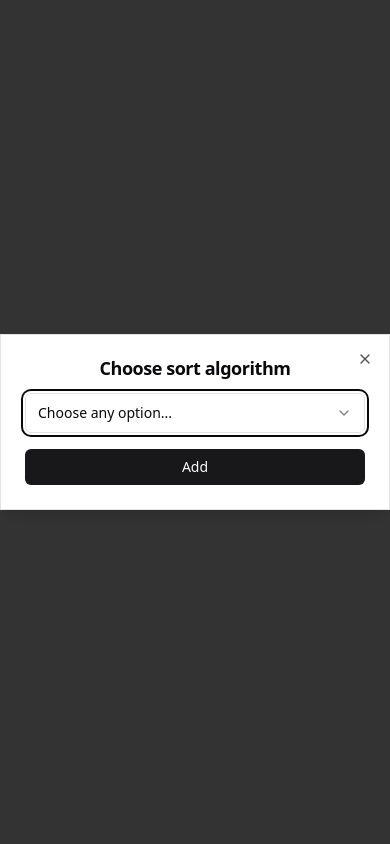
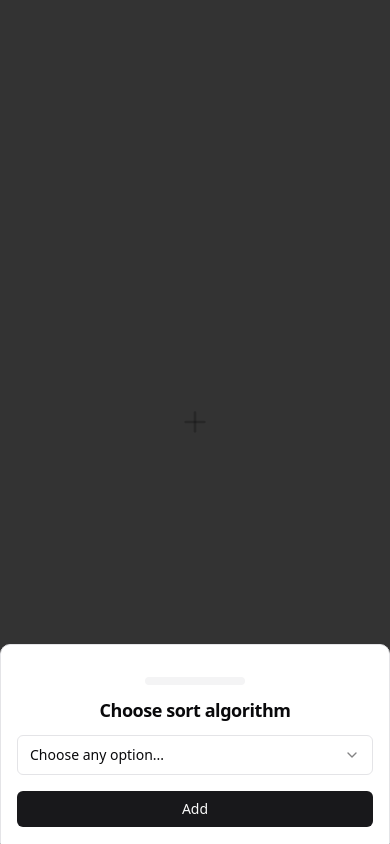
Before and after one commit to danielsavinoff/sort-algorithms, a React (Vite) app: page / in a window 390 px wide. Both pictures are taken after a click on the button 195 px from the left and 422 px from the top of the page. Built offline with nearby package versions, Linux system fonts and the light colour scheme.

Commit message:
Responsive dialog & Update README.MD

```diff
--- a/package.json
+++ b/package.json
@@ -28,7 +28,8 @@
     "react-dom": "^18.2.0",
     "react-use": "^17.5.0",
     "tailwind-merge": "^2.2.2",
-    "tailwindcss-animate": "^1.0.7"
+    "tailwindcss-animate": "^1.0.7",
+    "vaul": "^0.9.1"
   },
   "devDependencies": {
     "@types/node": "^20.12.7",
--- a/src/components/NewGraph.tsx
+++ b/src/components/NewGraph.tsx
@@ -12,7 +12,6 @@ import {
   DialogTitle,
   DialogTrigger
 } from "@/components/ui/dialog"
-
 import {
   Select,
   SelectContent,
@@ -22,18 +21,29 @@ import {
   SelectTrigger,
   SelectValue
 } from "@/components/ui/select"
+import {
+  Drawer,
+  DrawerHeader,
+  DrawerTrigger,
+  DrawerContent,
+  DrawerTitle,
+  DrawerFooter }
+from "./ui/drawer"
 
 import { GraphProps } from "@/components/Graph"
 
 import { useGraphListContext } from "@/providers/GraphListProvider"
 
 import selectionSort from "@/utils/selectionSort"
+import { useMediaQuery } from "@/hooks/useMediaQuery"
 
 function NewGraph() {
   const {setGraphList} = useGraphListContext()
 
+  const isDesktop = useMediaQuery("(min-width: 768px)")
+
   const [isEmptyErrorVisible, setIsEmptyErrorVisible] = useState<boolean>(false)
-  const [isDialogOpen, setIsDialogOpen] = useState<boolean>(false)
+  const [isOpen, setIsOpen] = useState<boolean>(false)
   const [currentOption, setCurrentOption] = useState<string>('')
 
   let newGraph: GraphProps
@@ -47,9 +57,52 @@ function NewGraph() {
       }
   }
 
+  const onSelect = (value: string) => {
+    setCurrentOption(value)
+    setIsEmptyErrorVisible(false)
+  }
+
+  const add = () => {
+    if (!currentOption) return setIsEmptyErrorVisible(true)
+
+    setGraphList(prev => [...prev, newGraph])
+    setIsOpen(false)
+  }
+
+  if (!isDesktop) {
     return(
       <div className="w-full h-full grid items-center justify-center">
-      <Dialog open={isDialogOpen} onOpenChange={(state) => setIsDialogOpen(state)}>
+        <Drawer open={isOpen} onOpenChange={(state) => setIsOpen(state)}>
+          <DrawerTrigger asChild>
+            <Button variant={"ghost"}>
+              <Plus className="h-8 w-8 text-primary/25" />
+            </Button>
+          </DrawerTrigger>
+          <DrawerContent>
+            <DrawerHeader>
+              <DrawerTitle>
+                Choose sort algorithm
+              </DrawerTitle>
+            </DrawerHeader>
+            <SelectAlgorithm
+              currentOption={currentOption}
+              isEmptyErrorVisible={isEmptyErrorVisible}
+              onChange={onSelect}
+            />
+            <DrawerFooter>
+              <Button variant={"default"} size={"sm"} onClick={add}>
+                Add
+              </Button>
+            </DrawerFooter>
+          </DrawerContent>
+        </Drawer>
+      </div>
+    )
+  }
+
+  return(
+    <div className="w-full h-full grid items-center justify-center">
+      <Dialog open={isOpen} onOpenChange={(state) => setIsOpen(state)}>
         <DialogTrigger asChild>
           <Button variant={"ghost"}>
             <Plus className="h-8 w-8 text-primary/25" />
@@ -59,12 +112,36 @@ function NewGraph() {
           <DialogHeader>
             <DialogTitle>Choose sort algorithm</DialogTitle>
           </DialogHeader>
+          <SelectAlgorithm
+            currentOption={currentOption}
+            isEmptyErrorVisible={isEmptyErrorVisible}
+            onChange={onSelect}
+          />
+          <DialogFooter>
+            <Button variant={"default"} size={"sm"} onClick={add}>
+              Add
+            </Button>
+          </DialogFooter>
+        </DialogContent>
+      </Dialog>
+    </div>
+  )
+}
+
+export default NewGraph
+
+const SelectAlgorithm = ({
+  isEmptyErrorVisible,
+  currentOption,
+  onChange
+}: {
+  isEmptyErrorVisible: boolean,
+  currentOption: string,
+  onChange: (value: string) => void
+}) => (
   <div className="flex flex-col gap-2">
     <Select
-              onValueChange={(val) => {
-                setCurrentOption(val)
-                setIsEmptyErrorVisible(false)
-              }}
+      onValueChange={onChange}
       defaultValue={currentOption}
     >
       <SelectTrigger>
@@ -79,24 +156,4 @@ function NewGraph() {
     </Select>
     {isEmptyErrorVisible && <p className="text-destructive font-semibold text-sm">Sort algorithm is not selected</p>}
   </div>
-          <DialogFooter>
-            <Button
-              variant={"default"}
-              size={"sm"}
-              onClick={() => {
-                if (!currentOption) return setIsEmptyErrorVisible(true)
-
-                setGraphList(prev => [...prev, newGraph])
-                setIsDialogOpen(false)
-              }}
-            >
-              Add
-            </Button>
-          </DialogFooter>
-        </DialogContent>
-      </Dialog>
-    </div>
 )
-}
-
-export default NewGraph
--- /dev/null
+++ b/src/components/ui/drawer.tsx
@@ -0,0 +1,118 @@
+import * as React from "react"
+import { Drawer as DrawerPrimitive } from "vaul"
+
+import { cn } from "@/lib/utils"
+
+const Drawer = ({
+  shouldScaleBackground = true,
+  ...props
+}: React.ComponentProps<typeof DrawerPrimitive.Root>) => (
+  <DrawerPrimitive.Root
+    shouldScaleBackground={shouldScaleBackground}
+    {...props}
+  />
+)
+Drawer.displayName = "Drawer"
+
+const DrawerTrigger = DrawerPrimitive.Trigger
+
+const DrawerPortal = DrawerPrimitive.Portal
+
+const DrawerClose = DrawerPrimitive.Close
+
+const DrawerOverlay = React.forwardRef<
+  React.ElementRef<typeof DrawerPrimitive.Overlay>,
+  React.ComponentPropsWithoutRef<typeof DrawerPrimitive.Overlay>
+>(({ className, ...props }, ref) => (
+  <DrawerPrimitive.Overlay
+    ref={ref}
+    className={cn("fixed inset-0 z-50 bg-black/80", className)}
+    {...props}
+  />
+))
+DrawerOverlay.displayName = DrawerPrimitive.Overlay.displayName
+
+const DrawerContent = React.forwardRef<
+  React.ElementRef<typeof DrawerPrimitive.Content>,
+  React.ComponentPropsWithoutRef<typeof DrawerPrimitive.Content>
+>(({ className, children, ...props }, ref) => (
+  <DrawerPortal>
+    <DrawerOverlay />
+    <DrawerPrimitive.Content
+      ref={ref}
+      className={cn(
+        "fixed inset-x-0 bottom-0 z-50 mt-24 flex h-auto flex-col rounded-t-[10px] border bg-background p-4",
+        className
+      )}
+      {...props}
+    >
+      <div className="mx-auto mt-4 h-2 w-[100px] rounded-full bg-muted" />
+      <div className="w-full max-w-96 mx-auto">
+        {children}
+      </div>
+    </DrawerPrimitive.Content>
+  </DrawerPortal>
+))
+DrawerContent.displayName = "DrawerContent"
+
+const DrawerHeader = ({
+  className,
+  ...props
+}: React.HTMLAttributes<HTMLDivElement>) => (
+  <div
+    className={cn("grid gap-1.5 pt-4 pb-4 text-center sm:text-left", className)}
+    {...props}
+  />
+)
+DrawerHeader.displayName = "DrawerHeader"
+
+const DrawerFooter = ({
+  className,
+  ...props
+}: React.HTMLAttributes<HTMLDivElement>) => (
+  <div
+    className={cn("mt-4 flex flex-col gap-2", className)}
+    {...props}
+  />
+)
+DrawerFooter.displayName = "DrawerFooter"
+
+const DrawerTitle = React.forwardRef<
+  React.ElementRef<typeof DrawerPrimitive.Title>,
+  React.ComponentPropsWithoutRef<typeof DrawerPrimitive.Title>
+>(({ className, ...props }, ref) => (
+  <DrawerPrimitive.Title
+    ref={ref}
+    className={cn(
+      "text-lg font-semibold leading-none tracking-tight",
+      className
+    )}
+    {...props}
+  />
+))
+DrawerTitle.displayName = DrawerPrimitive.Title.displayName
+
+const DrawerDescription = React.forwardRef<
+  React.ElementRef<typeof DrawerPrimitive.Description>,
+  React.ComponentPropsWithoutRef<typeof DrawerPrimitive.Description>
+>(({ className, ...props }, ref) => (
+  <DrawerPrimitive.Description
+    ref={ref}
+    className={cn("text-sm text-muted-foreground", className)}
+    {...props}
+  />
+))
+DrawerDescription.displayName = DrawerPrimitive.Description.displayName
+
+export {
+  Drawer,
+  DrawerPortal,
+  DrawerOverlay,
+  DrawerTrigger,
+  DrawerClose,
+  DrawerContent,
+  DrawerHeader,
+  DrawerFooter,
+  DrawerTitle,
+  DrawerDescription,
+}
--- a/src/globals.css
+++ b/src/globals.css
@@ -81,7 +81,13 @@
 }
 
 @media (max-width: 1567px) {
-  #root > * > *:nth-child(3) {
+  #root > * > *:nth-child(n + 3) {
     display: none;
   }
 }
+
+@media (max-height: 600px) {
+  #root > * > *:nth-child(n + 2) {
+    display: none;
+  }
+}
--- /dev/null
+++ b/src/hooks/useMediaQuery.tsx
@@ -0,0 +1,21 @@
+import { useEffect, useState } from "react"
+
+const useMediaQuery = (query: string) => {
+  const [matches, setMatches] = useState<boolean>(false)
+
+  useEffect(() => {
+    const media = window.matchMedia(query)
+    const onResize = () => setMatches(media.matches)
+
+    setMatches(media.matches)
+
+    window.addEventListener("resize", onResize)
+    return () => window.removeEventListener("resize", onResize)
+  }, [query, matches])
+
+  return matches
+}
+
+export {
+  useMediaQuery
+}
```
Also changed, not shown: src/components/Graph.tsx (+6 -11 lines), 2 other files (tests, documents, lock files or other folders). Lines whose indentation alone changed are shown as unchanged.
